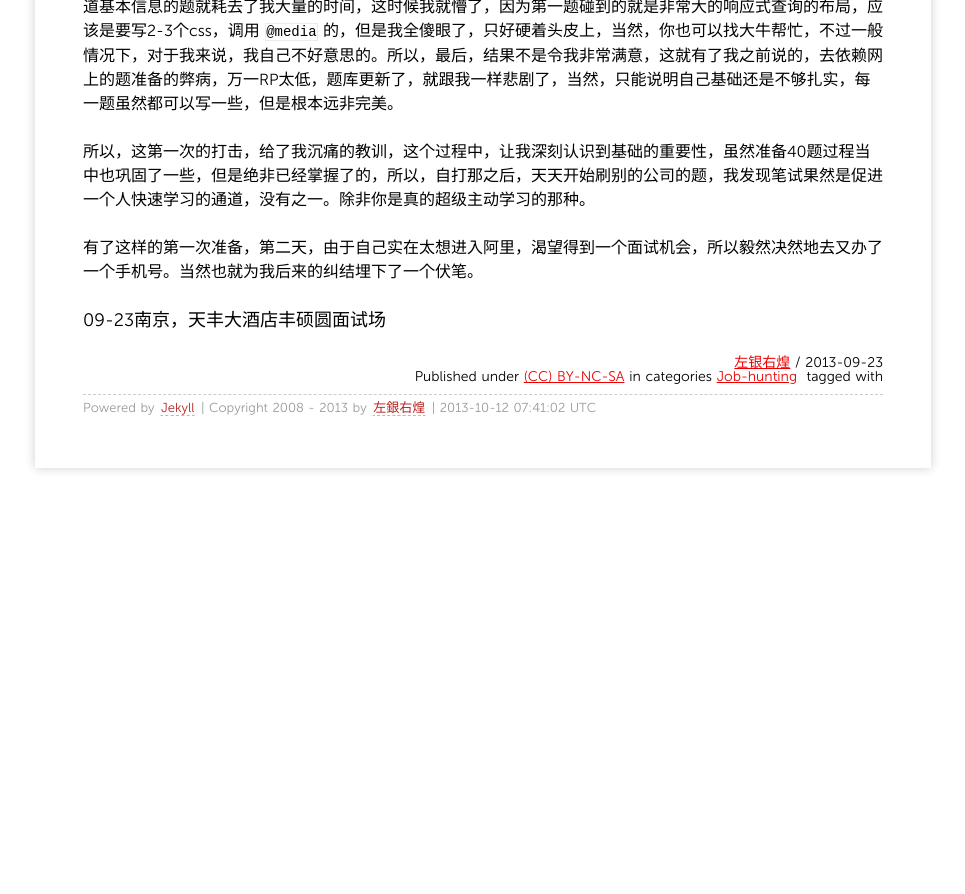
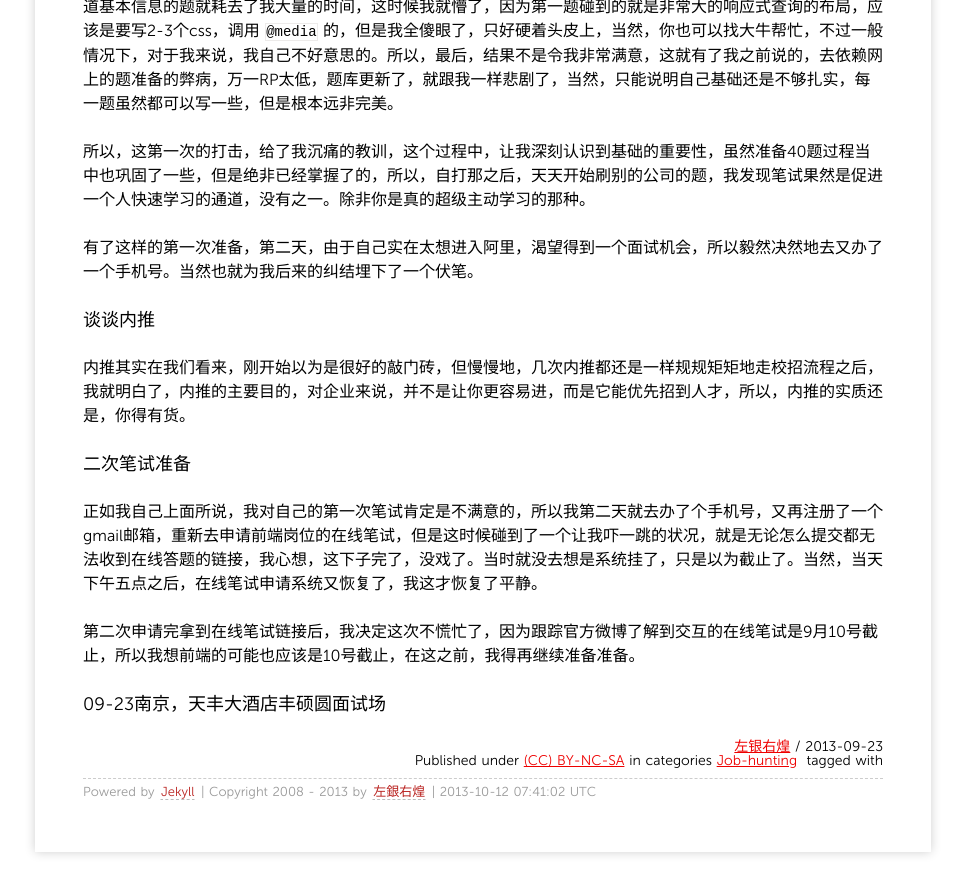
Before and after one commit to grahamle/grahamle.github.com, a Jekyll site: the page built from _posts/2013/2013-09-23-写在阿里面试归来之际.md, in a window 1280 px wide and 900 px high, scrolled down 1869 px. Shown: the top 894 px of the window, without its empty margins (157-1122 px from the left). Built offline with Jekyll 4.4.1, drawn with Linux system fonts in a browser that asks for light colours; Markdown is read by kramdown in place of the engine named in the settings; comment, search, counter and statistics services are not loaded; before the commit the page ends 2385 px from its top, so only the background shows below that.

Commit message:
阿里面经之内推及二次笔试

```diff
--- a/_posts/2013/2013-09-23-写在阿里面试归来之际.md
+++ b/_posts/2013/2013-09-23-写在阿里面试归来之际.md
@@ -48,4 +48,12 @@ categories:
 
 有了这样的第一次准备，第二天，由于自己实在太想进入阿里，渴望得到一个面试机会，所以毅然决然地去又办了一个手机号。当然也就为我后来的纠结埋下了一个伏笔。
 
+### 谈谈内推
+内推其实在我们看来，刚开始以为是很好的敲门砖，但慢慢地，几次内推都还是一样规规矩矩地走校招流程之后，我就明白了，内推的主要目的，对企业来说，并不是让你更容易进，而是它能优先招到人才，所以，内推的实质还是，你得有货。
+
+### 二次笔试准备
+正如我自己上面所说，我对自己的第一次笔试肯定是不满意的，所以我第二天就去办了个手机号，又再注册了一个gmail邮箱，重新去申请前端岗位的在线笔试，但是这时候碰到了一个让我吓一跳的状况，就是无论怎么提交都无法收到在线答题的链接，我心想，这下子完了，没戏了。当时就没去想是系统挂了，只是以为截止了。当然，当天下午五点之后，在线笔试申请系统又恢复了，我这才恢复了平静。
+
+第二次申请完拿到在线笔试链接后，我决定这次不慌忙了，因为跟踪官方微博了解到交互的在线笔试是9月10号截止，所以我想前端的可能也应该是10号截止，在这之前，我得再继续准备准备。
+
 ### 09-23南京，天丰大酒店丰硕圆面试场
```
